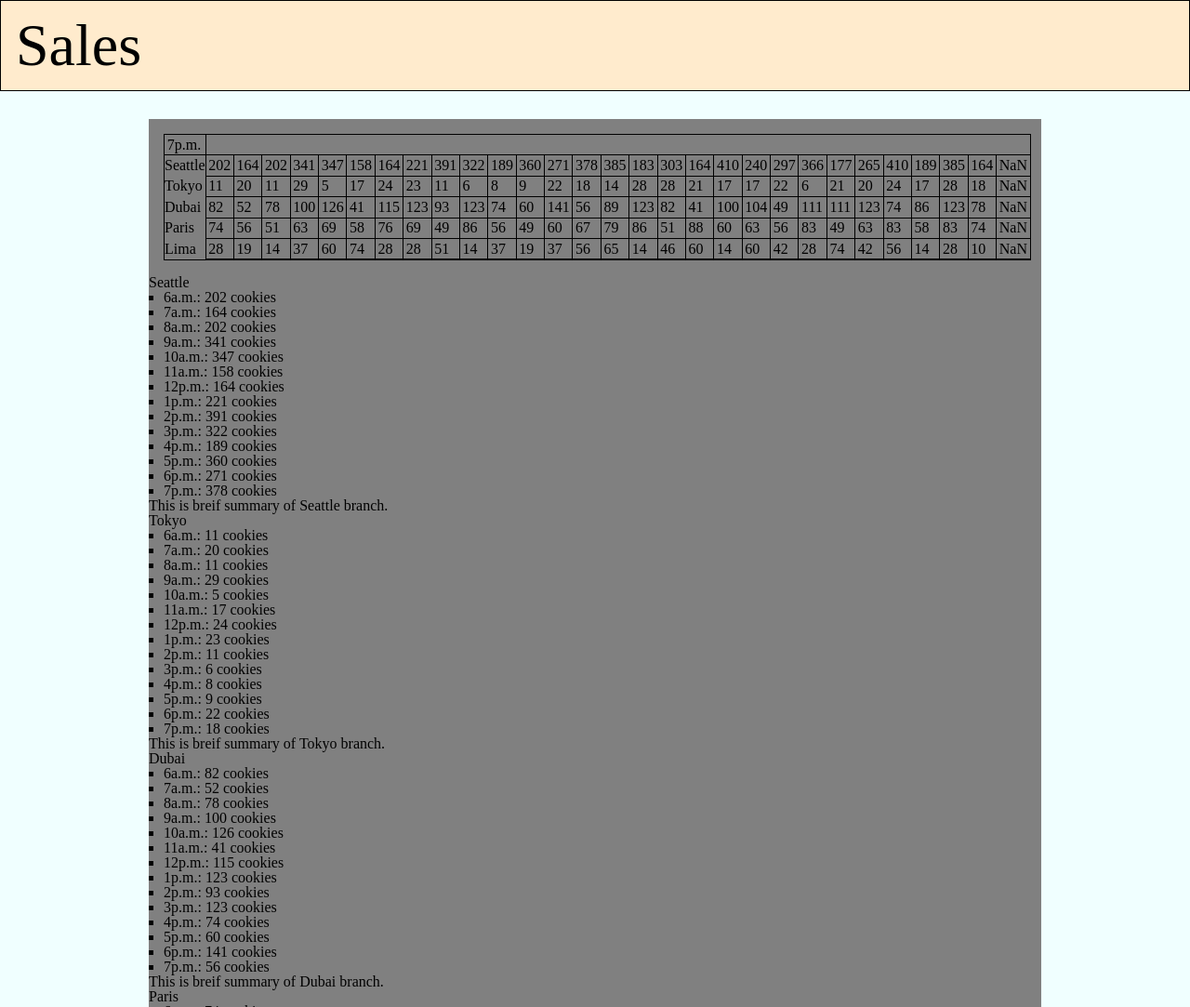
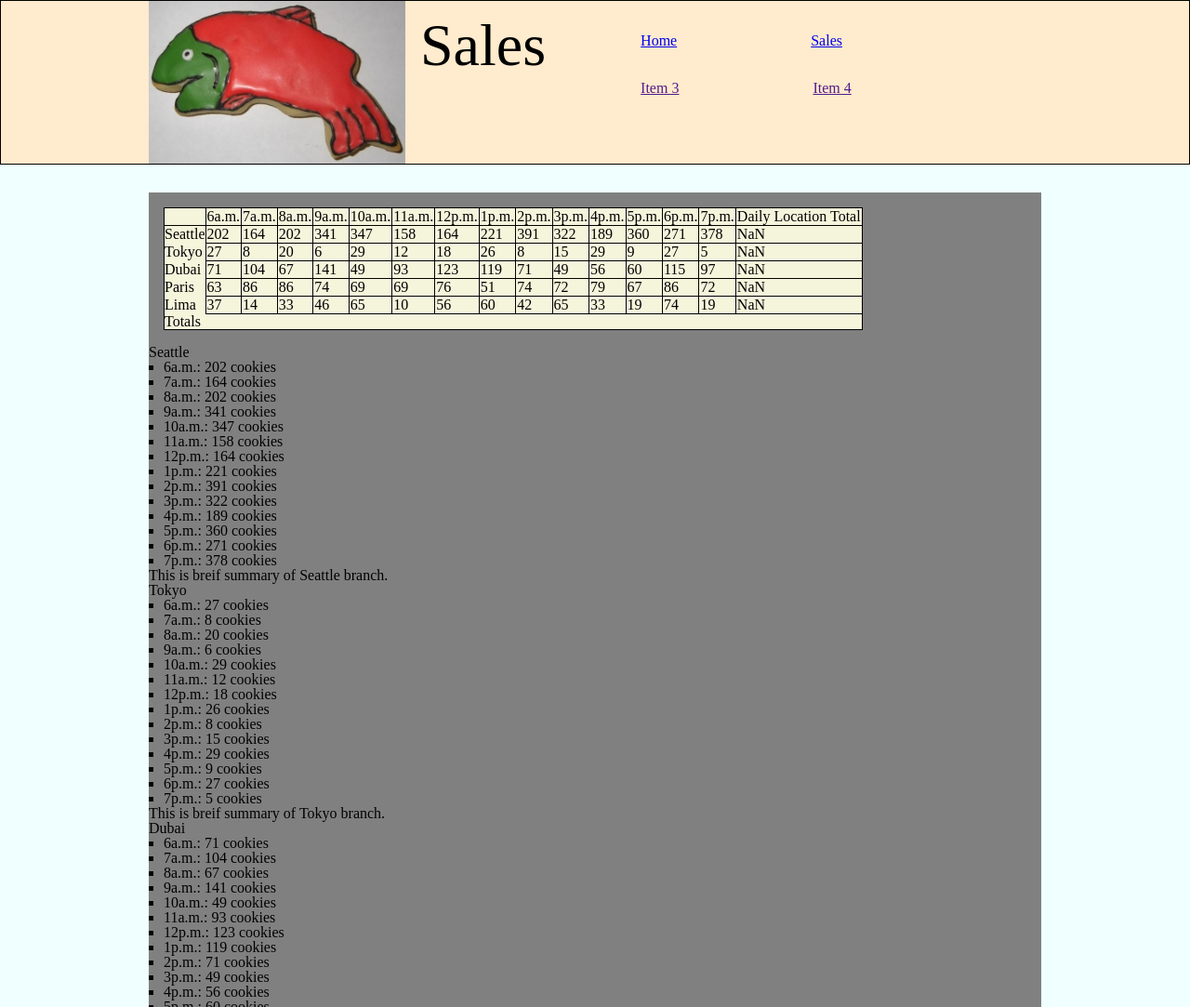
Before and after one commit to dchoi294/cookie-stand, a plain HTML site: page sales.html in a window 1280 px wide. Shown: the top 1083 px of the page at 93% size. Drawn offline with Linux system fonts and the light colour scheme.

Commit message:
progress of lab 7 and 8

```diff
--- a/css/style.css
+++ b/css/style.css
@@ -88,10 +88,11 @@ table, td, th {
   border: 1px solid black;
 }
 table {
+  background-color: beige;
   margin: 1rem;
 }
 td, th {
-  padding: 2.7px;
+  padding: 1px;
   margin: 1rem;
 }
 thead th {
--- a/js/app.js
+++ b/js/app.js
@@ -53,6 +53,8 @@ Locations.prototype.render = function() {
   const p = document.createElement('p');
   section.appendChild(p);
   p.textContent = `This is breif summary of ${this.locationName} branch.`;
+  const p2 = document.createElement('p');
+  p2.textContent = '';
 
   // //img
   // const setImg = document.createElement('img');
@@ -78,43 +80,60 @@ Locations.prototype.renderTable = function() {
   for(let i = 0; i < this.cookiesSoldEachHours.length; i++) {
     const dataCells = document.createElement('td');
     dataRow.appendChild(dataCells);
-    dataCells.textContent = `${this.cookiesSoldEachHours[i]}`;
+    dataCells.textContent = this.cookiesSoldEachHours[i];
   }
   const totalToday = document.createElement('td');
   dataRow.appendChild(totalToday);
-  totalToday.textContent = `${this.total}`;
+  totalToday.textContent = this.total;
 };
 
 function headerRow() {
   const tableHead = document.getElementById('tableHead');
 
   //Header cells
-  const headRow = document.createElement('tr');
-  tableHead.appendChild(headRow);
-  const openHours = document.createElement('td');
-  headRow.appendChild(openHours);
-  openHours.textContent = '';
+  const headTop = document.createElement('tr');
+  tableHead.appendChild(headTop);
+
+  const headRow = document.createElement('th');
+  headTop.appendChild(headRow);
+  headRow.textContent = '';
+
   for(let i = 0; i < hours.length; i++) {
-    openHours.textContent = hours[i];
+    const headCells = document.createElement('td');
+    headTop.appendChild(headCells);
+    headCells.textContent = hours[i];
     console.log(hours[i]);
   }
+  const total = document.createElement('td');
+  headTop.appendChild(total);
+  total.textContent = 'Daily Location Total';
 }
 
-function footerRow(total) {
+function footerRow() {
   const tableFooter = document.getElementById('tableFoot');
 
   const footerRow = document.createElement('tr');
   tableFooter.appendChild(footerRow);
+  footerRow.textContent = 'Totals';
 
-  const totalEachHours = document.createElement('tf');
-  footerRow.appendChild(totalEachHours);
+  let hourlyTotal = 0;
   let sumBranches = 0;
-  for (let i = 0; i < hours.length; i++) {
-    totalEachHours.textContent = total;
-    sumBranches += total;
+
+  for(let i = 0; i < hours.length; i++) {
+    for(let j = 0; j < cookieStores.length; j++){
+      hourlyTotal += cookieStores[j].hours[i];
+    }
+    console.log(hourlyTotal);
+    for (let k = 0; k < hours.length; k++) {
+      const totalEachHours = document.createElement('td');
+      footerRow.appendChild(totalEachHours);
+      totalEachHours.textContent = hourlyTotal;
+      sumBranches += hourlyTotal;
+    }
   }
-  const totalBranches = document.createElement('tf');
-  totalBranches.textContent = `${sumBranches}`;
+
+  const totalBranches = document.createElement('td');
+  totalBranches.textContent = sumBranches;
 }
 // const locationTable = document.querySelector('table');
 // const tableBody = document.querySelector('table tbody');
@@ -149,8 +168,7 @@ const lima = new Locations('Lima', 2, 16, 4.6);
 headerRow();
 for (let i = 0; i < cookieStores.length; i++) {
   cookieStores[i].calcHourlySales();
-  console.log(cookieStores[i].calcHourlySales());
   cookieStores[i].render();
   cookieStores[i].renderTable();
 }
-footerRow(this.total);
+footerRow();
--- a/sales.html
+++ b/sales.html
@@ -3,14 +3,23 @@
 <head>
   <meta charset="UTF-8">
   <meta http-equiv="X-UA-Compatible" content="IE=edge">
+  <link rel="stylesheet" href="css/reset.css">
+  <link rel="stylesheet" href="css/style.css">
   <meta name="viewport" content="width=device-width, initial-scale=1.0">
   <title>Sales</title>
-  <link rel="stylesheet" href="css/reset.css">
-  <link rel="stylesheet" href="css/style.css">
 </head>
 <body>
   <header>
-    <h1>Sales</h1>
+    <nav>
+      <img src="/img/frosted-cookie.jpg">
+      <h1>Sales</h1>
+        <ul>
+          <li><a href="index.html">Home</a></li>
+          <li><a href="sales.html">Sales</a></li>
+          <li><a href="">Item 3</a></li>
+          <li><a href="">Item 4</a></li>
+        </ul>
+    </nav>
   </header>
   <main>
     <div id="branches">
```
Also changed, not shown: index.html (+7 -3 lines).
